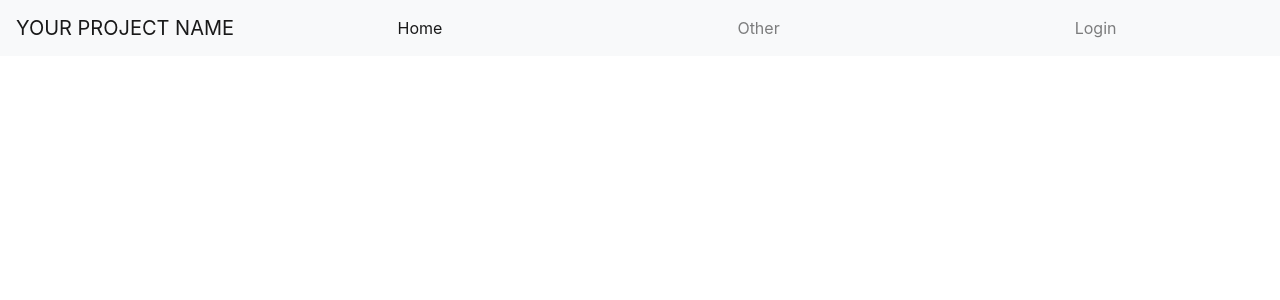
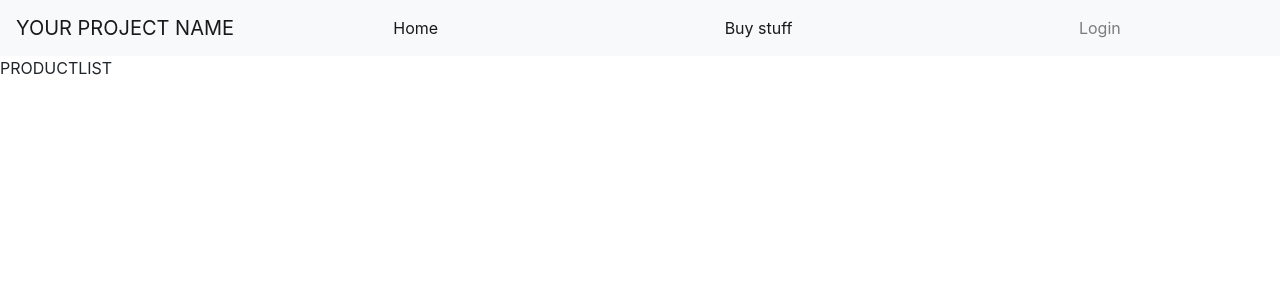
Before and after one commit to Reinoptland/webshoop, a React (Create React App) app: page /products in a window 1280 px wide. Shown: the top 300 px of the page. Built offline with nearby package versions, Linux system fonts and the light colour scheme; no server answers.

Commit message:
Component, Route and navigation for the product list

```diff
--- a/src/App.js
+++ b/src/App.js
@@ -7,6 +7,7 @@ import Loading from "./components/Loading";
 import MessageBox from "./components/MessageBox";
 import SignUp from "./pages/SignUp";
 import Login from "./pages/Login";
+import ProductsList from "./pages/ProductsList";
 
 import { useDispatch, useSelector } from "react-redux";
 import { selectAppLoading } from "./store/appState/selectors";
@@ -42,6 +43,7 @@ function App() {
         <Route path="/other" component={Other} />
         <Route path="/signup" component={SignUp} />
         <Route path="/login" component={Login} />
+        <Route path="/products" component={ProductsList} />
       </Switch>
     </div>
   );
--- a/src/components/Navigation/index.js
+++ b/src/components/Navigation/index.js
@@ -22,7 +22,7 @@ export default function Navigation() {
       <Navbar.Collapse id="basic-navbar-nav">
         <Nav style={{ width: "100%" }} fill>
           <NavbarItem path="/" linkText="Home" />
-          <NavbarItem path="/other" linkText="Other" />
+          <NavbarItem path="/products" linkText="Buy stuff" />
           {loginLogoutControls}
         </Nav>
       </Navbar.Collapse>
--- /dev/null
+++ b/src/pages/ProductsList/index.js
@@ -0,0 +1,5 @@
+import React from "react";
+
+export default function ProductsList() {
+  return <div>PRODUCTLIST</div>;
+}
```
